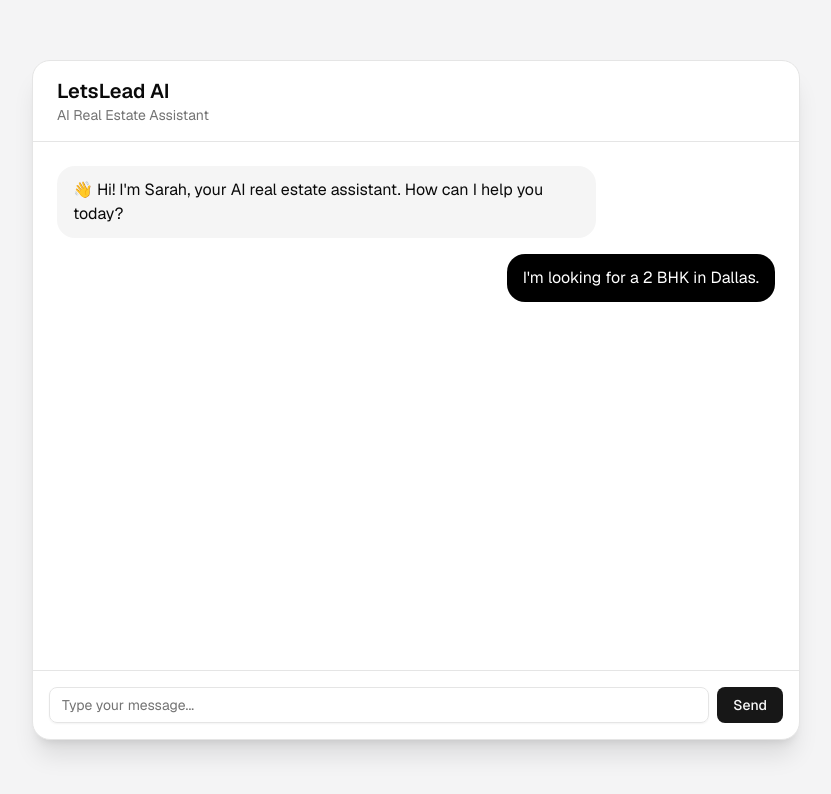
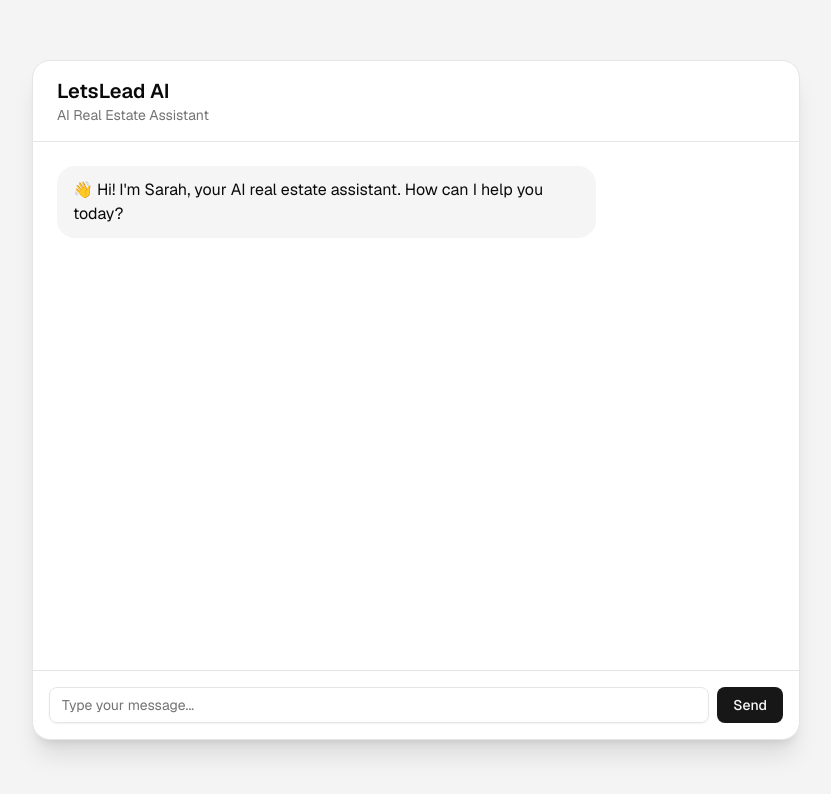
Before and after one commit to namyagaur/letslead.ai, a Next.js app: page / in a window 1280 px wide. Shown: the top 794 px of the page, without its empty margins (224-1055 px from the left). Built offline with nearby package versions, Linux system fonts and the light colour scheme.

Commit message:
feat: implement chat functionality with message handling and types

```diff
--- a/components/chat/ChatWindow.tsx
+++ b/components/chat/ChatWindow.tsx
@@ -1,17 +1,20 @@
+"use client";
+
+import { useChat } from "@/hooks/useChat";
 import ChatMessage from "./ChatMessage";
 
 export default function ChatWindow() {
+  const { messages } = useChat();
+
   return (
     <div className="flex-1 overflow-y-auto p-6">
-      <ChatMessage
-        role="assistant"
-        message="👋 Hi! I'm Sarah, your AI real estate assistant. How can I help you today?"
-      />
-
-      <ChatMessage
-        role="user"
-        message="I'm looking for a 2 BHK in Dallas."
-      />
+      {messages.map((message) => (
+        <ChatMessage
+          key={message.id}
+          role={message.role}
+          message={message.content}
+        />
+      ))}
     </div>
   );
 }
--- /dev/null
+++ b/hooks/useChat.ts
@@ -0,0 +1,21 @@
+"use client";
+
+import { useState } from "react";
+import { ChatMessage } from "@/types/chat";
+
+export function useChat() {
+  const [messages, setMessages] = useState<ChatMessage[]>([
+    {
+      id: crypto.randomUUID(),
+      role: "assistant",
+      content:
+        "👋 Hi! I'm Sarah, your AI real estate assistant. How can I help you today?",
+      createdAt: new Date(),
+    },
+  ]);
+
+  return {
+    messages,
+    setMessages,
+  };
+}
--- /dev/null
+++ b/types/chat.ts
@@ -0,0 +1,8 @@
+export type Role = "user" | "assistant";
+
+export interface ChatMessage {
+  id: string;
+  role: Role;
+  content: string;
+  createdAt: Date;
+}
```
Also changed, not shown: components/chat/TypingIndicator.tsx (added).
